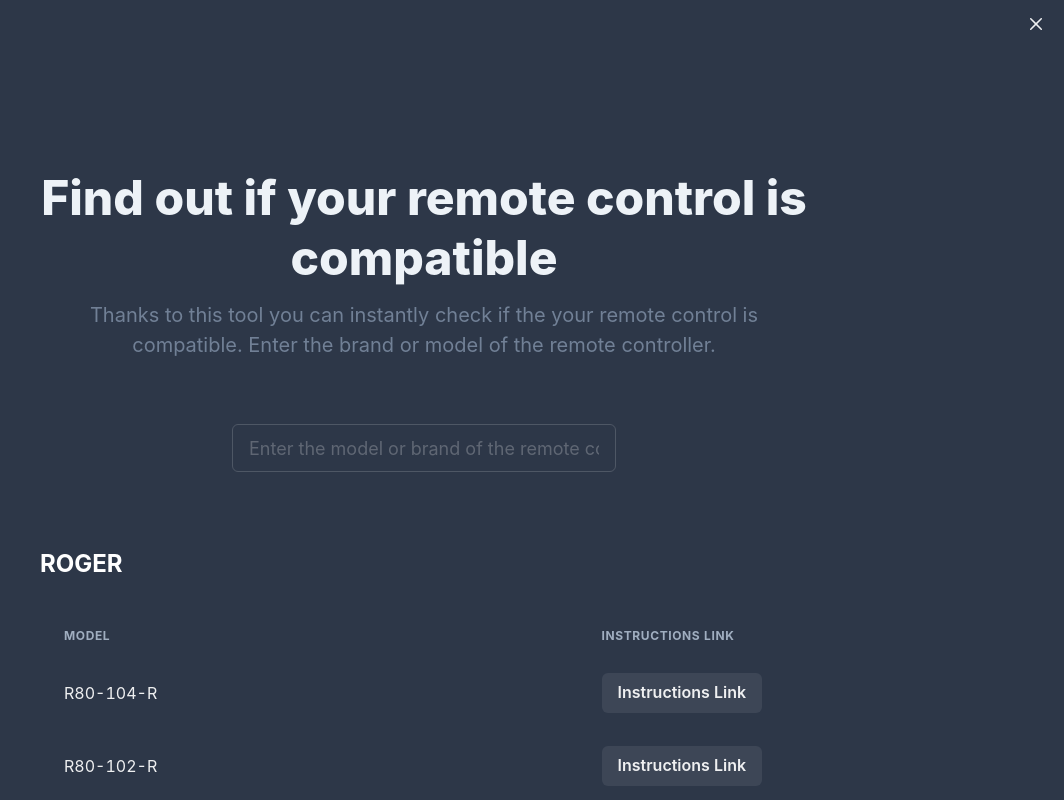
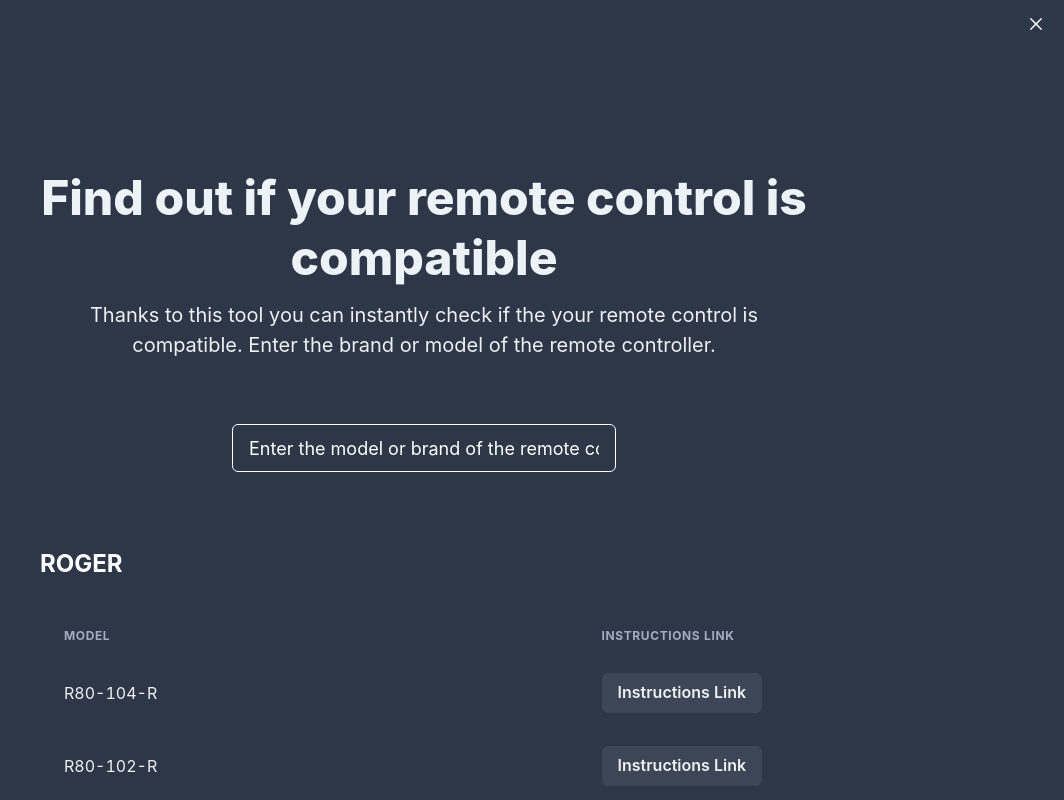
Before and after one commit to domotime/hermes.mf_compatibilityENG, a Next.js app: page / in a window 1280 px wide. Both pictures are taken after a click on the button "Check out the compatibility". Shown: the top 800 px of the page, without its empty margins (216-1280 px from the left). Built offline with nearby package versions, Linux system fonts and the light colour scheme.

Commit message:
Modifica estetica

```diff
--- a/components/compatibility/compatibilityView.tsx
+++ b/components/compatibility/compatibilityView.tsx
@@ -144,7 +144,7 @@
         <chakra.p
           mb={6}
           fontSize={{ base: "lg", md: "xl" }}
-          color="gray.500"
+          color="white.500"
           lineHeight="base"
         >
           Thanks to this tool you can instantly check if the your remote control
@@ -154,8 +154,22 @@
           width={{ base: "100%", lg: "50%" }}
           mt={10}
           size="lg"
-          type="email"
+          type="text"
+          borderColor="white"
           placeholder="Enter the model or brand of the remote control.."
+          _hover={{
+            borderColor: 'gray.400', /* Bordo grigio quando il mouse è sopra */
+            _placeholder: {
+              color: 'gray.400', /* Cambia colore del placeholder quando il mouse è sopra */
+            },
+          }}
+          _focus={{
+            borderColor: 'blue.400', /* Bordo azzurro quando in focus */
+            boxShadow: '0 0 0 2px blue.200', /* Illumina il bordo con azzurro */
+            _placeholder: {
+              color: 'blue.400', /* Colore azzurro del placeholder quando in focus */
+            },
+          }}
           onChange={(event) => {
             props.setFilter(event.target.value);
           }}
--- a/components/hero/heroView.tsx
+++ b/components/hero/heroView.tsx
@@ -115,6 +115,7 @@
                   display={{ base: "block", xl: "inline" }}
                   color={useColorModeValue("brand.600", "brand.400")}
                 >
+                  <br />
                   <Text
                     display={{ base: "block", lg: "inline" }}
                     w="full"
--- a/styles/globals.css
+++ b/styles/globals.css
@@ -31,3 +31,7 @@
 ::-ms-input-placeholder { /* Microsoft Edge */
   color: red;
 }
+
+input::placeholder {
+  color: rgb(255, 255, 255);
+}
```
